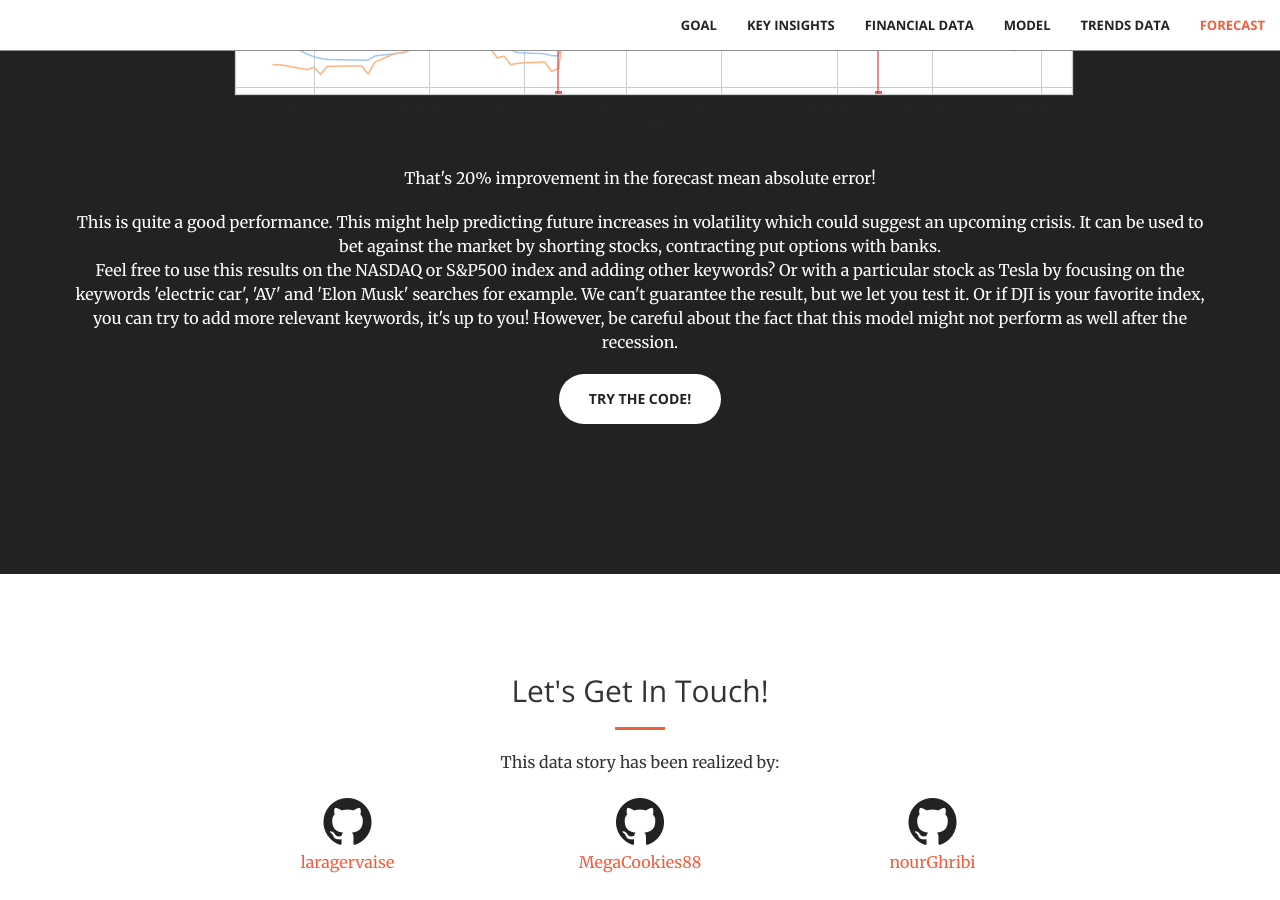
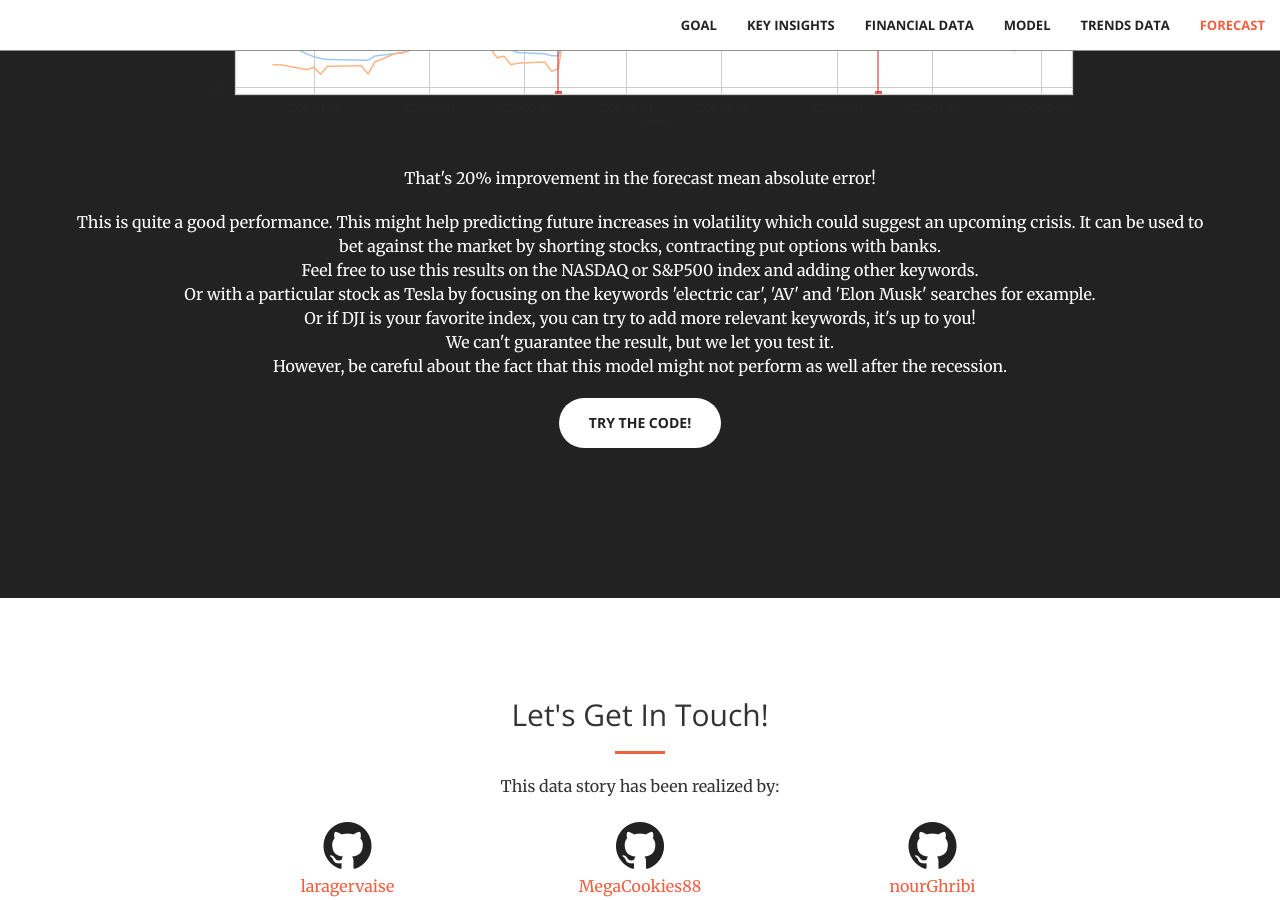
Before and after one commit to Laragervaise/forecasting-stock-volatility, a Jekyll site: the page built from index.html, in a window 1280 px wide and 900 px high, scrolled down 6934 px. Built offline with Jekyll 4.4.1, drawn with Linux system fonts in a browser that asks for light colours.

```diff
--- a/_includes/forecast.html
+++ b/_includes/forecast.html
@@ -12,10 +12,10 @@
 
               <p>This is quite a good performance. This might help predicting future increases in volatility which could suggest an upcoming crisis.
                 It can be used to bet against the market by shorting stocks, contracting put options with banks. <br>
-                Feel free to use this results on the NASDAQ or S&P500 index and adding other keywords?
-                Or with a particular stock as Tesla by focusing on the keywords 'electric car', 'AV' and 'Elon Musk' searches for example.
-                We can't guarantee the result, but we let you test it.
-                Or if DJI is your favorite index, you can try to add more relevant keywords, it's up to you!
+                Feel free to use this results on the NASDAQ or S&P500 index and adding other keywords. <br>
+                Or with a particular stock as Tesla by focusing on the keywords 'electric car', 'AV' and 'Elon Musk' searches for example. <br>
+                Or if DJI is your favorite index, you can try to add more relevant keywords, it's up to you! <br>
+                We can't guarantee the result, but we let you test it. <br>
                 However, be careful about the fact that this model might not perform as well after the recession.</p>
 
               <a href="https://github.com/epfl-ada/ada-2020-project-milestone-p3-p3_adanas" class="btn btn-default btn-xl wow tada">Try the code!</a>
```
